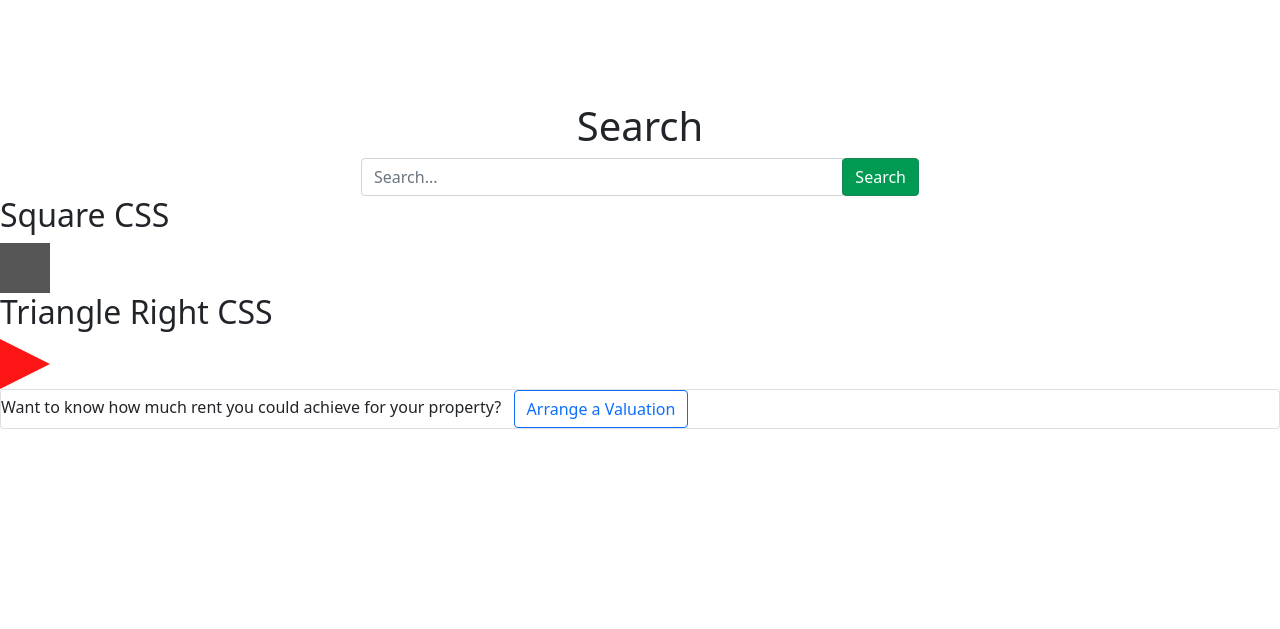
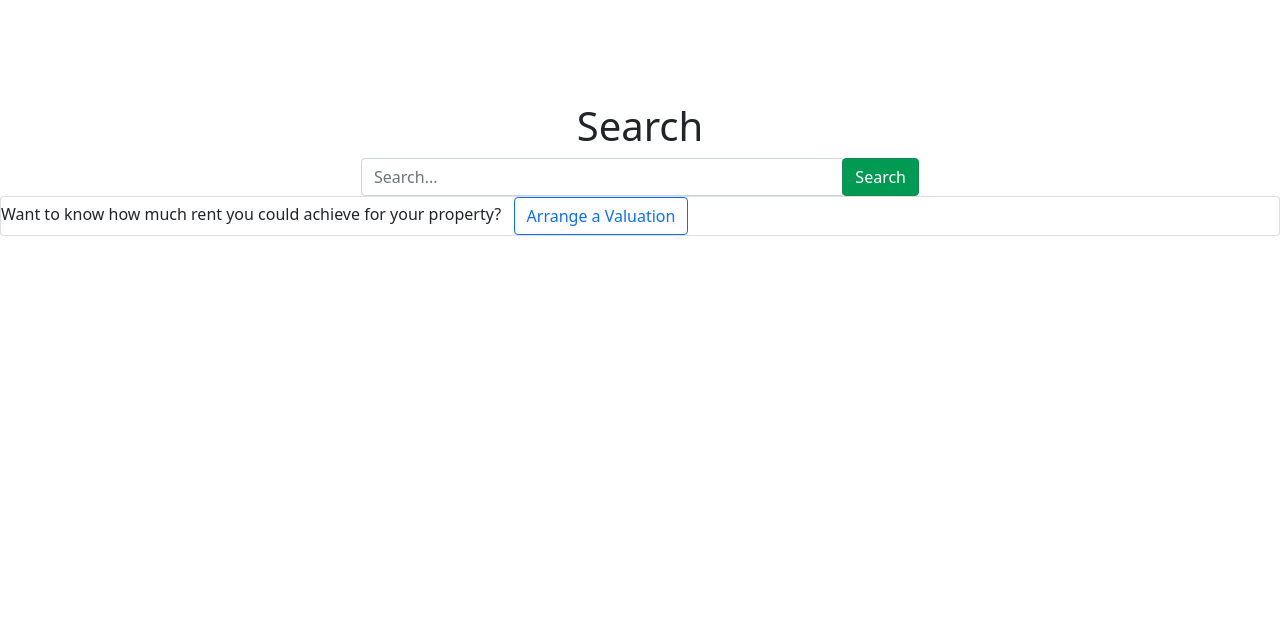
Before and after one commit to mdiaz94/thecap, a Flask app: page /index in a window 1280 px wide. Shown: the part 98-727 px from the top of the page. Run offline with Flask 2, Linux system fonts and the light colour scheme; some libraries are stand-ins or nearby versions.

Commit message:
Removed some other stray HTML tags

```diff
--- a/templates/index.html
+++ b/templates/index.html
@@ -119,10 +119,7 @@
       </div>
     </div>
 
-    <h2>Square CSS</h2>
-    <div class="square float-right"></div>
-    <h2>Triangle Right CSS</h2>
-<div class="triangle-right"></div>
+
 
 <div class="card card-block card-outline-primary">
   <p class="card-text">Want to know how much rent you could achieve for your property? &nbsp;
```
